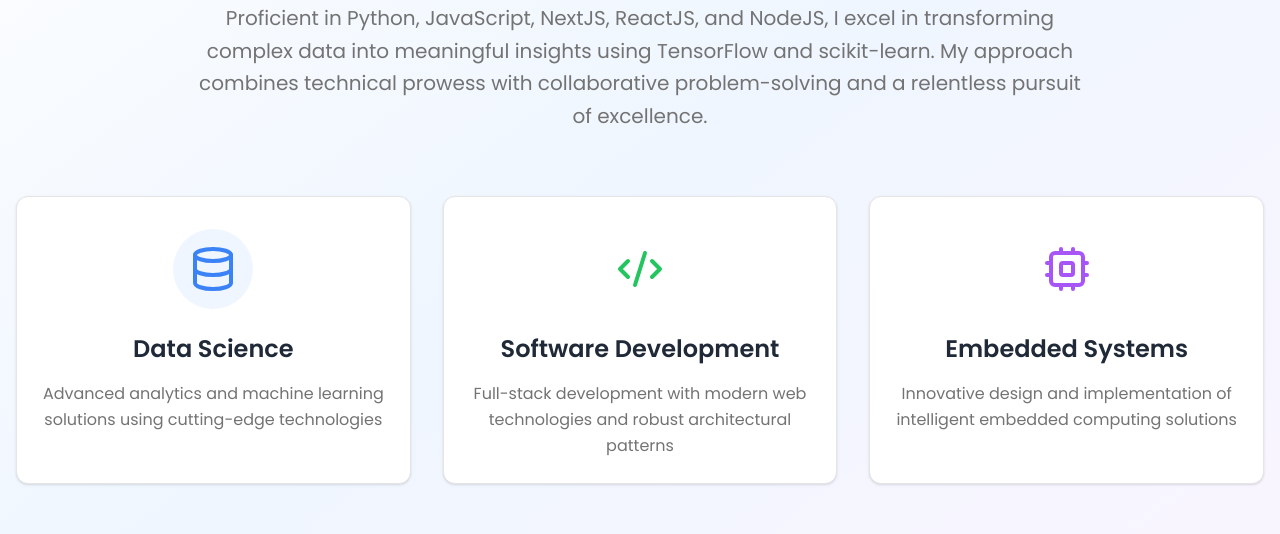
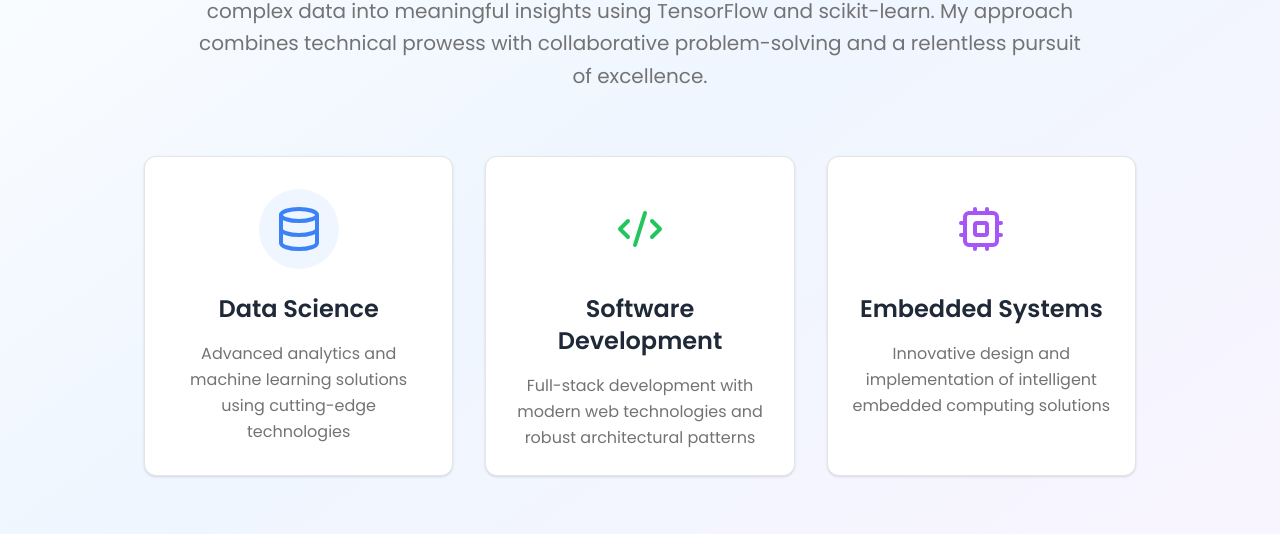
Before and after one commit to TechWithAkash/datawithakash, a Next.js app: page / in a window 1280 px wide. Shown: the part 1120-1654 px from the top of the page. Built offline with nearby package versions, Linux system fonts and the light colour scheme.

Commit message:
SOme Ui Modification

```diff
--- a/components/sections/About.js
+++ b/components/sections/About.js
@@ -34,10 +34,10 @@ export default function About() {
   ];
 
   return (
-    <section id="about" className="py-20 bg-gradient-to-br from-white via-blue-50 to-purple-50 relative">
+    <section id="about" className="py-10 bg-gradient-to-br from-white via-blue-50 to-purple-50 relative">
       <div className="absolute inset-0 opacity-10 bg-pattern"></div>
 
-      <div className="container px-4 mx-auto relative z-10">
+      <div className="container px-4 md:px-36 mx-auto relative z-10">
         <motion.div
           initial={{ opacity: 0, y: 20 }}
           whileInView={{ opacity: 1, y: 0 }}
@@ -63,7 +63,7 @@ export default function About() {
             </p>
           </div>
 
-          <div className="grid grid-cols-1 md:grid-cols-3 gap-8 mt-12">
+          <div className="grid grid-cols-1 md:grid-cols-3 gap-8 mt-6">
             {professionalSkills.map(({ icon: Icon, title, description, iconColor }, index) => (
               <Card
                 key={title}
--- a/components/sections/Experience.js
+++ b/components/sections/Experience.js
@@ -105,8 +105,8 @@ const ExperienceCard = ({ experience, index }) => {
 
 export default function Experience() {
   return (
-    <div className="container mx-auto px-4 py-8 bg-blue-50">
-      <h2 className="text-2xl font-bold mb-6 text-center text-gray-800">
+    <div className="container mx-auto px-4 md:px-16 py-8 bg-blue-50">
+      <h2 className="text-4xl font-bold text-center mb-10 text-gray-800">
         Achievements & Education
       </h2>
 
--- a/components/sections/Projects.js
+++ b/components/sections/Projects.js
@@ -65,10 +65,10 @@ export default function Projects() {
     : projects;
 
   return (
-    <section id="projects" className="py-20 bg-gradient-to-br from-white via-blue-50 to-purple-50 relative">
+    <section id="projects" className="py-6 bg-gradient-to-br from-white via-blue-50 to-purple-50 relative">
       <div className="absolute inset-0 opacity-10 bg-pattern"></div>
 
-      <div className="container px-4 mx-auto relative z-10">
+      <div className="container px-4  md:px-36  mx-auto relative z-10">
         <motion.div
           initial={{ opacity: 0, y: 20 }}
           whileInView={{ opacity: 1, y: 0 }}
--- a/components/sections/Skills.js
+++ b/components/sections/Skills.js
@@ -110,7 +110,7 @@ export default function Skills() {
   return (
     <section
       id="skills"
-      className="py-20 bg-gradient-to-br from-white via-blue-50 to-purple-50 relative overflow-hidden"
+      className="py-10 bg-gradient-to-br from-white via-blue-50 to-purple-50 relative overflow-hidden"
     >
       {/* Subtle background pattern */}
       <div className="absolute inset-0 opacity-10 bg-pattern pointer-events-none"></div>
@@ -122,13 +122,12 @@ export default function Skills() {
           transition={{ duration: 0.8 }}
           viewport={{ once: true }}
         >
-          <h2 className="text-4xl font-bold text-center mb-16 text-gray-800
-            bg-clip-text text-transparent bg-gradient-to-r from-blue-600 to-purple-600">
+          <h2 className="text-4xl font-bold text-center mb-10 text-gray-800">
             Technical Expertise & Skill Landscape
           </h2>
 
           {/* Responsive Grid with Hover Effects */}
-          <div className="grid grid-cols-1 sm:grid-cols-2 lg:grid-cols-4 gap-6 md:gap-8">
+          <div className="grid grid-cols-1  px-4 md:px-36 sm:grid-cols-2 lg:grid-cols-4 gap-6 md:gap-8">
             {categoryDetails.map((category, index) => (
               <motion.div
                 key={index}
```
